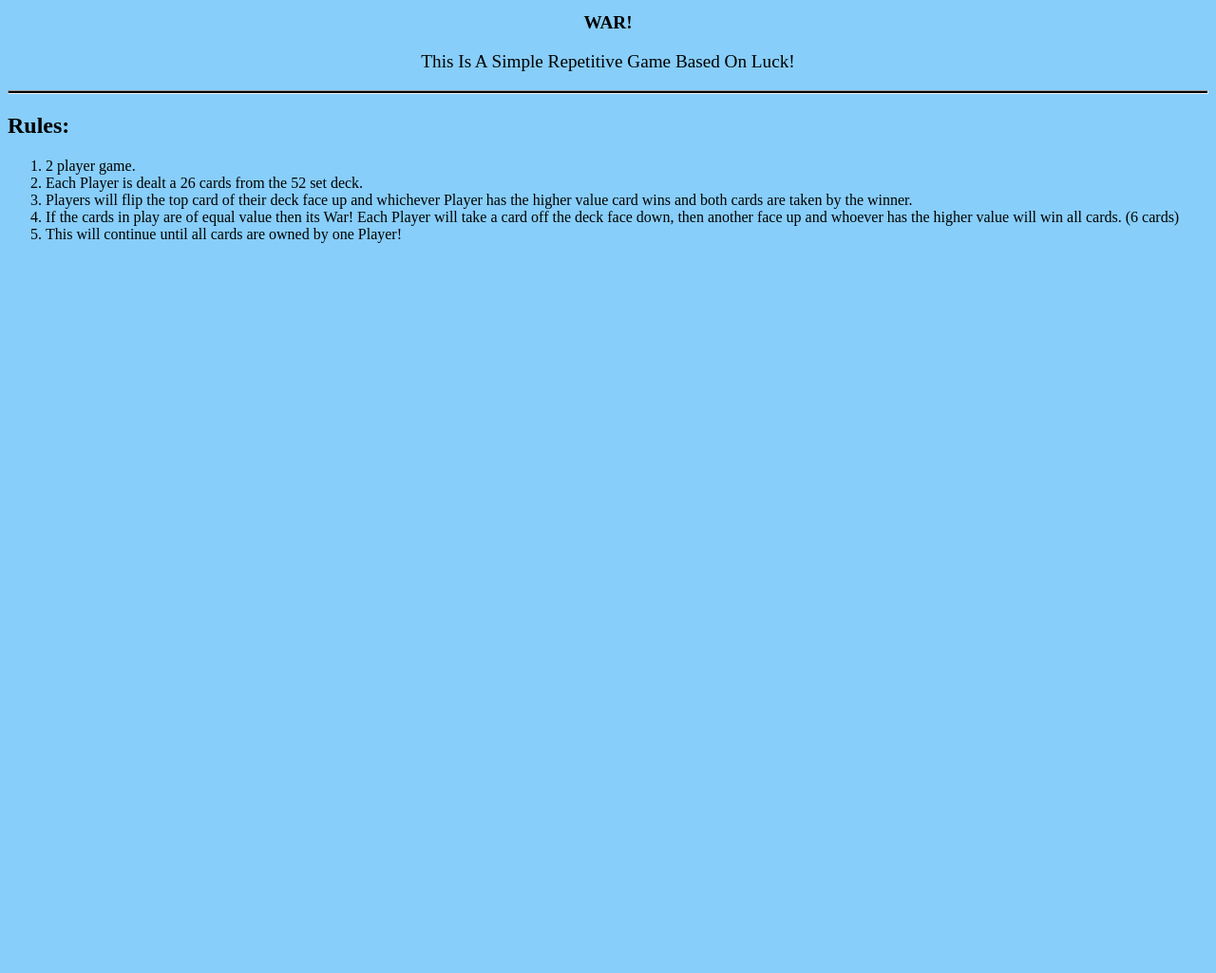
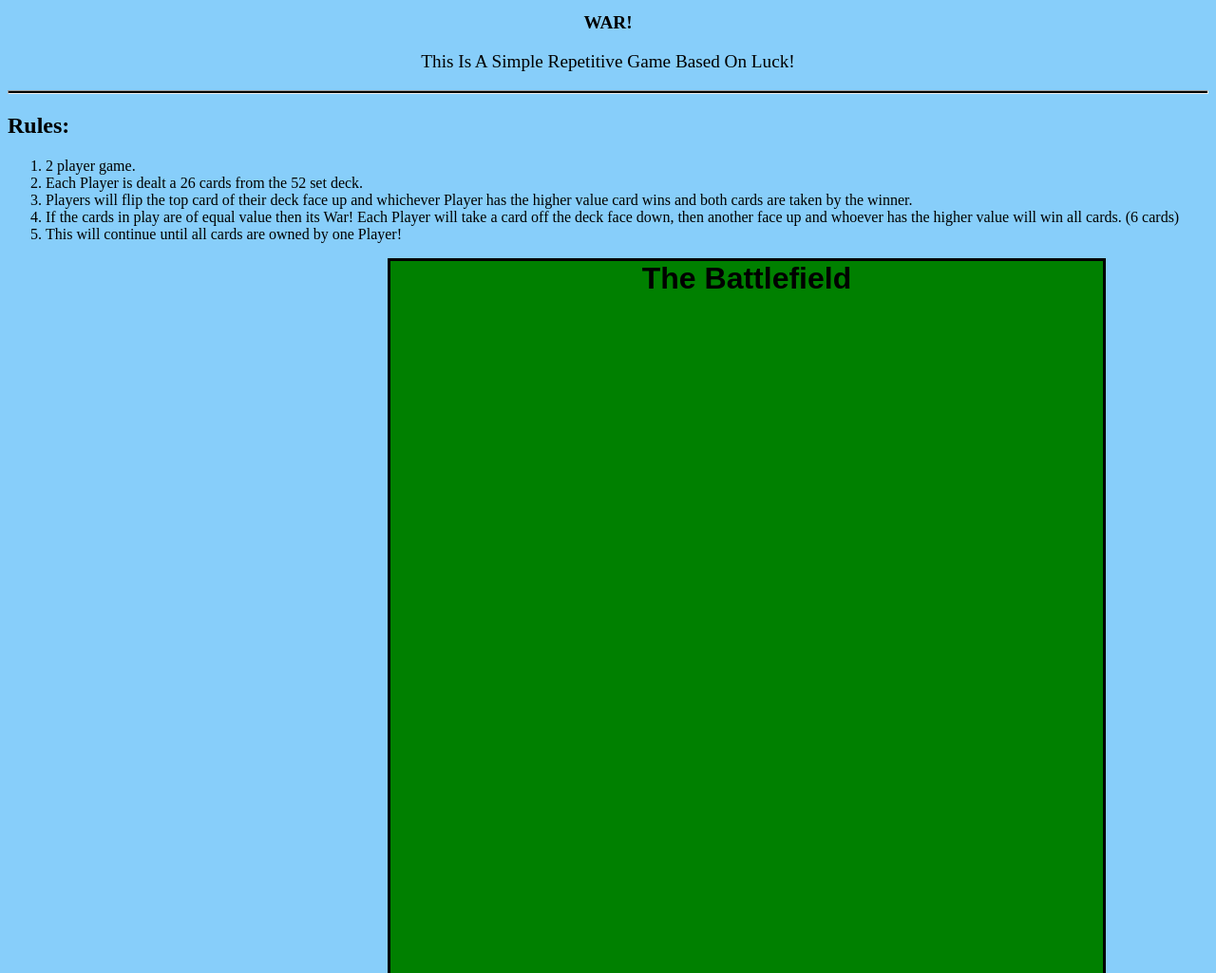
Before and after one commit to DreBenj123/Dres-War-Card-Game, a plain HTML site: page War.html in a window 1280 px wide. Shown: the top 1025 px of the page at 95% size. Before the commit the page ends 800 px from the top, so only its background shows below. Drawn offline with Linux system fonts and the light colour scheme.

Commit message:
card table created

```diff
--- a/War.html
+++ b/War.html
@@ -24,6 +24,6 @@
         <li>This will continue until all cards are owned by one Player!</li>
     </ol>
      </div>
-
+<div class = "card-table"><strong>The Battlefield</strong></div>
 </body>
 </html>
--- a/war.css
+++ b/war.css
@@ -8,3 +8,14 @@ hr {
     height: 2px;
     background-color: black;
 }
+.card-table{
+    background-color: green;
+    height: 750px;
+    width: 750px;;
+    border: solid .2rem black;
+    text-align: center;
+    font-family:sans-serif;
+    font-size: 2rem;
+   margin-left: 400px;
+
+}
```
